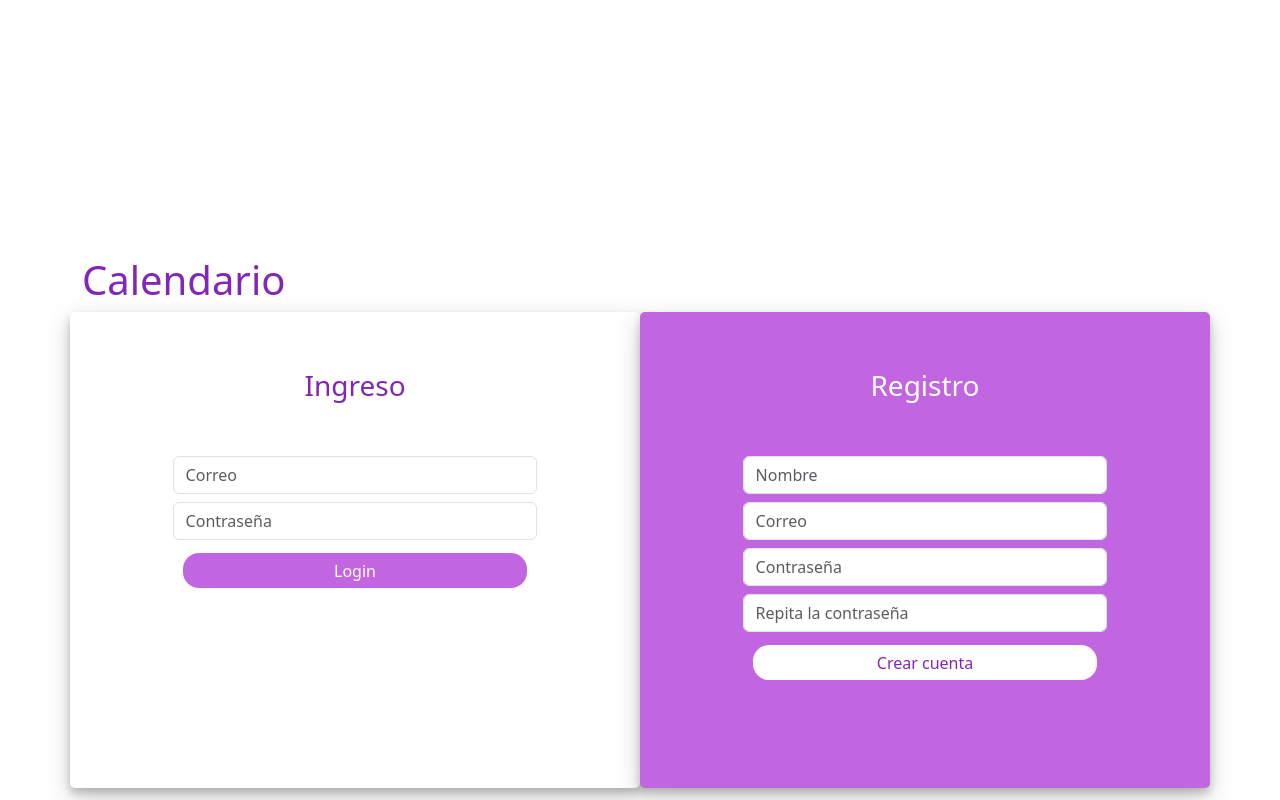
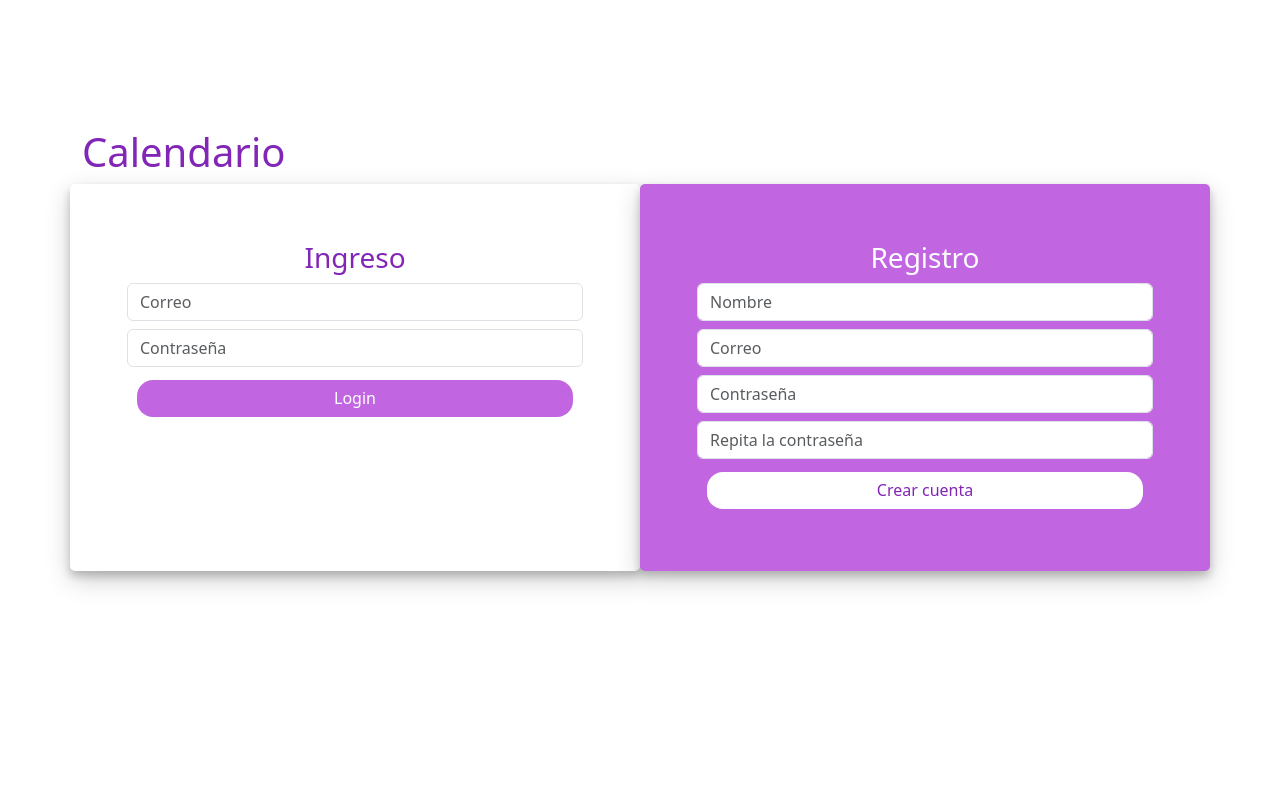
Before and after one commit to LuciaSoria5/CalendarApp, a React (Vite) app: page /auth/login in a window 1280 px wide. Built offline with nearby package versions, Linux system fonts and the light colour scheme.

Commit message:
Fix css auth

```diff
--- a/src/auth/pages/LoginPage.css
+++ b/src/auth/pages/LoginPage.css
@@ -1,5 +1,5 @@
 .login-container{
-    margin-top: 20%;
+    margin-top: 10%;
 }
 
 .login-form-1{
@@ -25,9 +25,9 @@
 }
 
 
-.login-container form{
+/* .login-container form{
     padding: 10%;
-}
+} */
 .btnSubmit
 {
     border-radius: 1rem;
```
